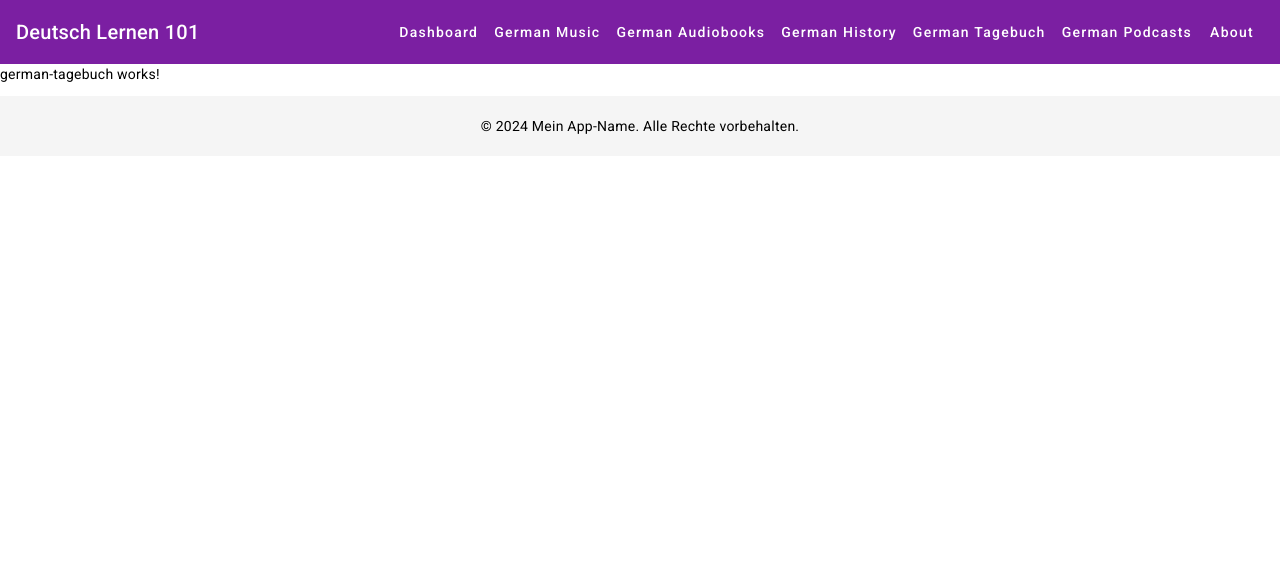
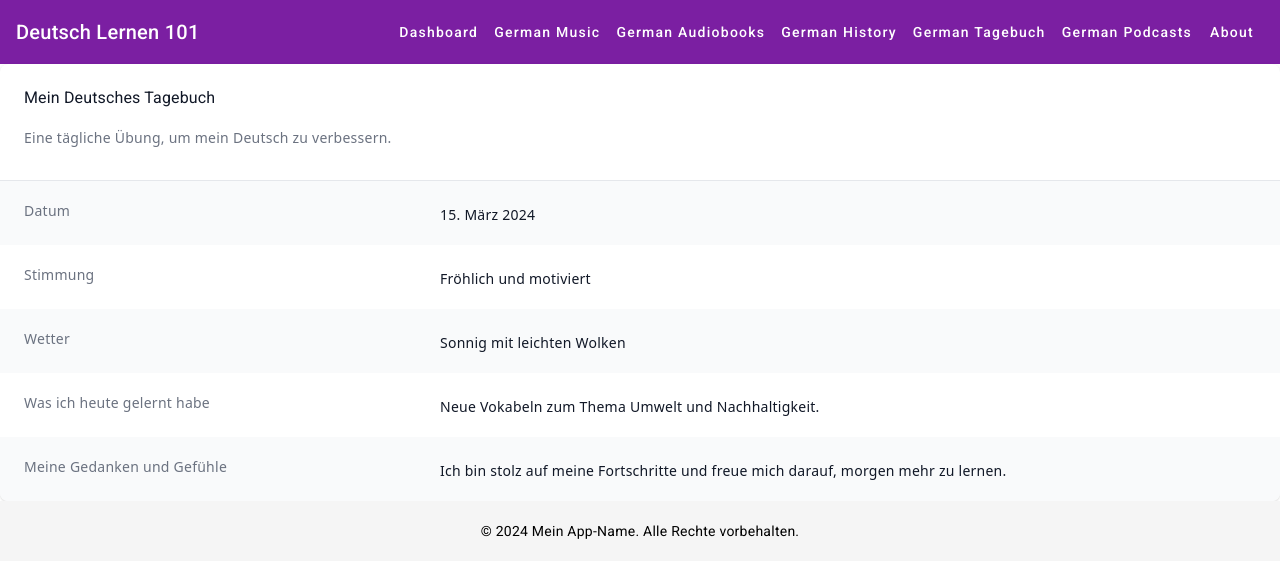
Before and after one commit to Mapacherama/deutsch-lernfortschritt-tracker, an Angular app: page /german-tagebuch in a window 1280 px wide. Shown: the top 578 px of the page. Built offline with nearby package versions, Linux system fonts and the light colour scheme.

Commit message:
Setting up the template for the German Tagebuch page

```diff
--- a/src/app/footer/footer.component.html
+++ b/src/app/footer/footer.component.html
@@ -1,4 +1,8 @@
+<!-- FILEPATH: /c:/AngularProjects/deutsch-lernfortschritt-tracker/src/app/footer/footer.component.html -->
+<!-- BEGIN: ed8c6549bwf9 -->
+<!DOCTYPE html>
 <!-- footer.component.html -->
+<!-- END: ed8c6549bwf9 -->
 <div class="footer-content">
     © 2024 Mein App-Name. Alle Rechte vorbehalten.
     <!-- Fügen Sie hier zusätzliche Informationen oder Links ein -->
--- a/src/app/german-tagebuch/german-tagebuch.component.html
+++ b/src/app/german-tagebuch/german-tagebuch.component.html
@@ -1 +1,43 @@
-<p>german-tagebuch works!</p>
+<!DOCTYPE html>
+<!-- src/app/german-tagebuch/german-tagebuch.component.html -->
+
+<html lang="de">
+<head>
+  <meta charset="UTF-8">
+  <meta name="viewport" content="width=device-width, initial-scale=1.0">
+  <title>Deutsches Tagebuch</title>
+  <link href="https://cdn.jsdelivr.net/npm/tailwindcss@2.0.0/dist/tailwind.min.css" rel="stylesheet">
+</head>
+<body>
+  <div class="bg-white shadow overflow-hidden sm:rounded-lg">
+    <div class="px-4 py-5 sm:px-6">
+      <h3 class="text-lg leading-6 font-medium text-gray-900">Mein Deutsches Tagebuch</h3>
+      <p class="mt-1 max-w-2xl text-sm text-gray-500">Eine tägliche Übung, um mein Deutsch zu verbessern.</p>
+    </div>
+    <div class="border-t border-gray-200">
+      <ul>
+        <li class="bg-gray-50 px-4 py-5 sm:grid sm:grid-cols-3 sm:gap-4 sm:px-6">
+          <div class="text-sm font-medium text-gray-500">Datum</div>
+          <div class="mt-1 text-sm text-gray-900 sm:col-span-2">15. März 2024</div>
+        </li>
+        <li class="bg-white px-4 py-5 sm:grid sm:grid-cols-3 sm:gap-4 sm:px-6">
+          <div class="text-sm font-medium text-gray-500">Stimmung</div>
+          <div class="mt-1 text-sm text-gray-900 sm:col-span-2">Fröhlich und motiviert</div>
+        </li>
+        <li class="bg-gray-50 px-4 py-5 sm:grid sm:grid-cols-3 sm:gap-4 sm:px-6">
+          <div class="text-sm font-medium text-gray-500">Wetter</div>
+          <div class="mt-1 text-sm text-gray-900 sm:col-span-2">Sonnig mit leichten Wolken</div>
+        </li>
+        <li class="bg-white px-4 py-5 sm:grid sm:grid-cols-3 sm:gap-4 sm:px-6">
+          <div class="text-sm font-medium text-gray-500">Was ich heute gelernt habe</div>
+          <div class="mt-1 text-sm text-gray-900 sm:col-span-2">Neue Vokabeln zum Thema Umwelt und Nachhaltigkeit.</div>
+        </li>
+        <li class="bg-gray-50 px-4 py-5 sm:grid sm:grid-cols-3 sm:gap-4 sm:px-6">
+          <div class="text-sm font-medium text-gray-500">Meine Gedanken und Gefühle</div>
+          <div class="mt-1 text-sm text-gray-900 sm:col-span-2">Ich bin stolz auf meine Fortschritte und freue mich darauf, morgen mehr zu lernen.</div>
+        </li>
+      </ul>
+    </div>
+  </div>
+</body>
+</html>
```
